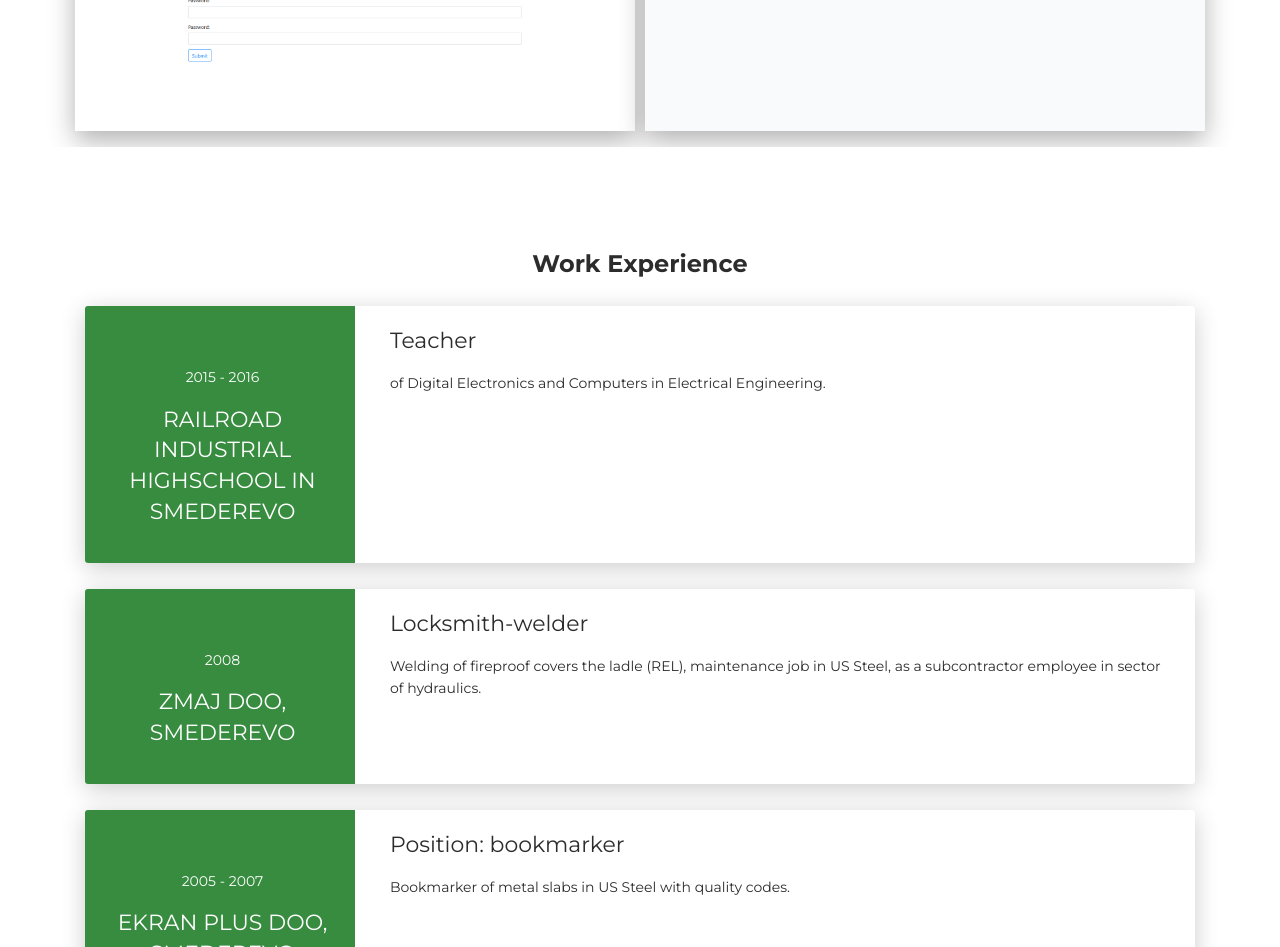
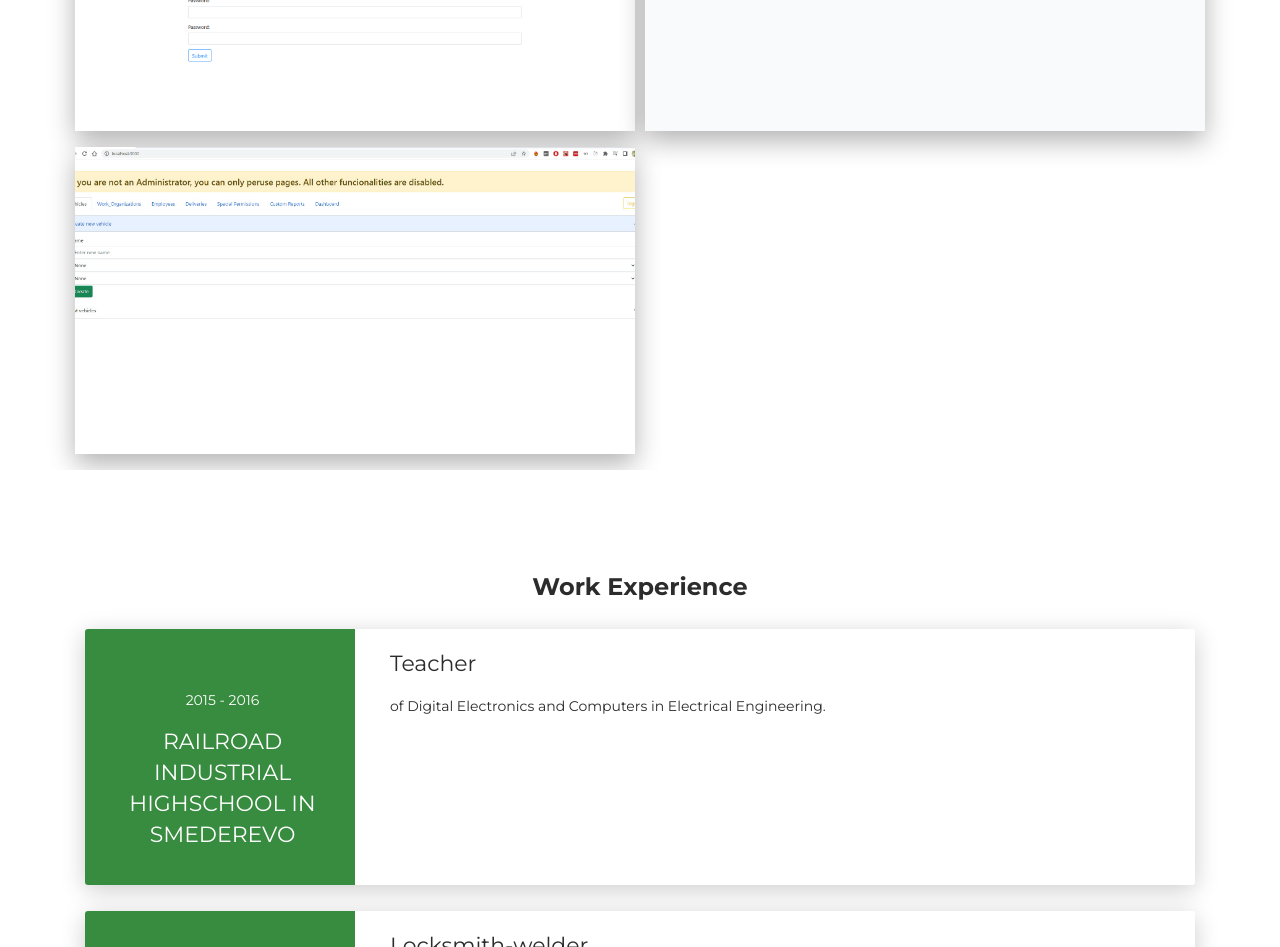
Before and after one commit to codename11/codename11.github.io, a plain HTML site: page index.html in a window 1280 px wide. Shown: the part 4400-5347 px from the top of the page. Drawn offline with nearby package versions, Linux system fonts and the light colour scheme; some packages are replaced by stand-ins of ours.

Commit message:
Updated cv. Added another project.

```diff
--- a/index.html
+++ b/index.html
@@ -386,6 +386,23 @@
             </div>
           </div>
 
+          <div class="row">
+            <div class="col-md-6 respace">
+              <div class="cc-porfolio-image img-raised" data-aos="fade-up" data-aos-anchor-placement="top-bottom"><a href="https://github.com/codename11/secrep" target="_blank">
+                  <figure class="cc-effect"><img src="images/26.png" alt="Image"/>
+
+                      <figcaption>
+                        <p>Laravel + Passport + Functional React + Redux for state managment</p>
+                        <p>Api for security / monitoring companies</p>
+                        <p>*Image is from frontend.</p>
+                      </figcaption>
+
+                  </figure></a></div>
+
+            </div>
+
+          </div>
+
         </div>
       </div>
 
```
Also changed, not shown: images/26.png (added), 1 other file.
